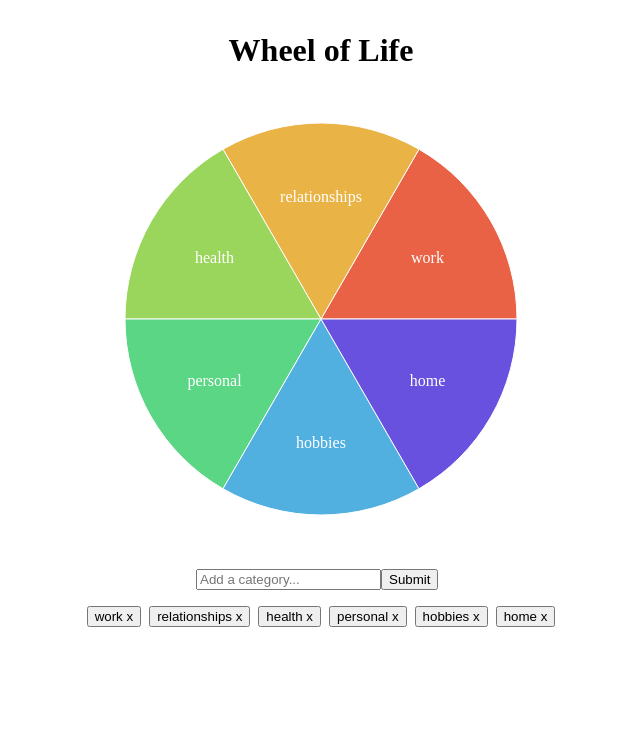
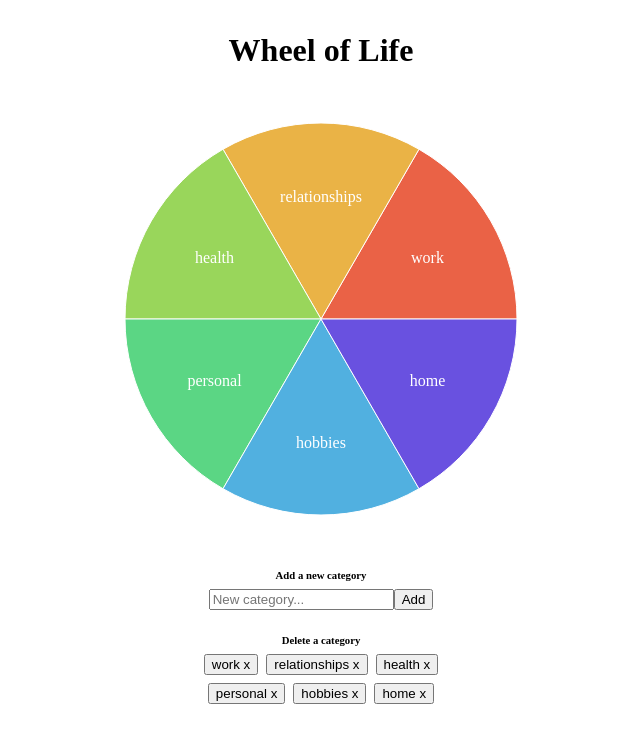
Before and after one commit to alexdietz1988/wheel-of-life, a React (Vite) app: page / in a window 1280 px wide. Shown: the top 742 px of the page, without its empty margins (319-959 px from the left). Built offline with nearby package versions, Linux system fonts and the light colour scheme.

Commit message:
Improve form styling

```diff
--- a/src/components/EditCategories.styles.ts
+++ b/src/components/EditCategories.styles.ts
@@ -1,16 +1,27 @@
 import styled from 'styled-components';
 
-export const AddCategoryField = styled.div`
+export const Form = styled.form`
   width: 250px;
   margin-inline: auto;
-  margin-bottom: 1rem;
 
-  display: flex;
+  & > div {
+    display: flex;
+    flex-direction: column;
+    gap: 1.5rem;
+
+    h6 {
+      margin-block-end: 0.5rem;
+    }
+  }
 `;
 
+export const AddCategoryField = styled.div``;
+
 export const DeleteCategorySection = styled.div`
-  display: flex;
-  flex-wrap: wrap;
-  justify-content: center;
-  gap: 0.5rem;
+  & > div {
+    display: flex;
+    flex-wrap: wrap;
+    justify-content: center;
+    gap: 0.5rem;
+  }
 `;
--- a/src/components/EditCategories.tsx
+++ b/src/components/EditCategories.tsx
@@ -6,7 +6,8 @@ interface EditCategoriesProps {
 }
 
 const EditCategories = ({ categories, setCategories }: EditCategoriesProps) => (
-  <form
+  <Styled.Form
+    className="card"
     onSubmit={(e) => {
       e.preventDefault();
       const input = e.currentTarget.elements.namedItem(
@@ -18,19 +19,25 @@ const EditCategories = ({ categories, setCategories }: EditCategoriesProps) => (
       }
     }}
   >
+    <div className="card-body">
       <Styled.AddCategoryField>
+        <h6>Add a new category</h6>
+        <div className="input-group">
           <input
             type="text"
             className="form-control"
             name="simpleInput"
-        placeholder="Add a category..."
+            placeholder="New category..."
           />
           <button className="btn btn-success" type="submit">
-        Submit
+            Add
           </button>
+        </div>
       </Styled.AddCategoryField>
 
       <Styled.DeleteCategorySection>
+        <h6>Delete a category</h6>
+        <div>
           {categories.map((category, i) => (
             <button
               key={i}
@@ -43,8 +50,10 @@ const EditCategories = ({ categories, setCategories }: EditCategoriesProps) => (
               {category} x
             </button>
           ))}
+        </div>
       </Styled.DeleteCategorySection>
-  </form>
+    </div>
+  </Styled.Form>
 );
 
 export default EditCategories;
```
Lines whose indentation alone changed are shown as unchanged.
